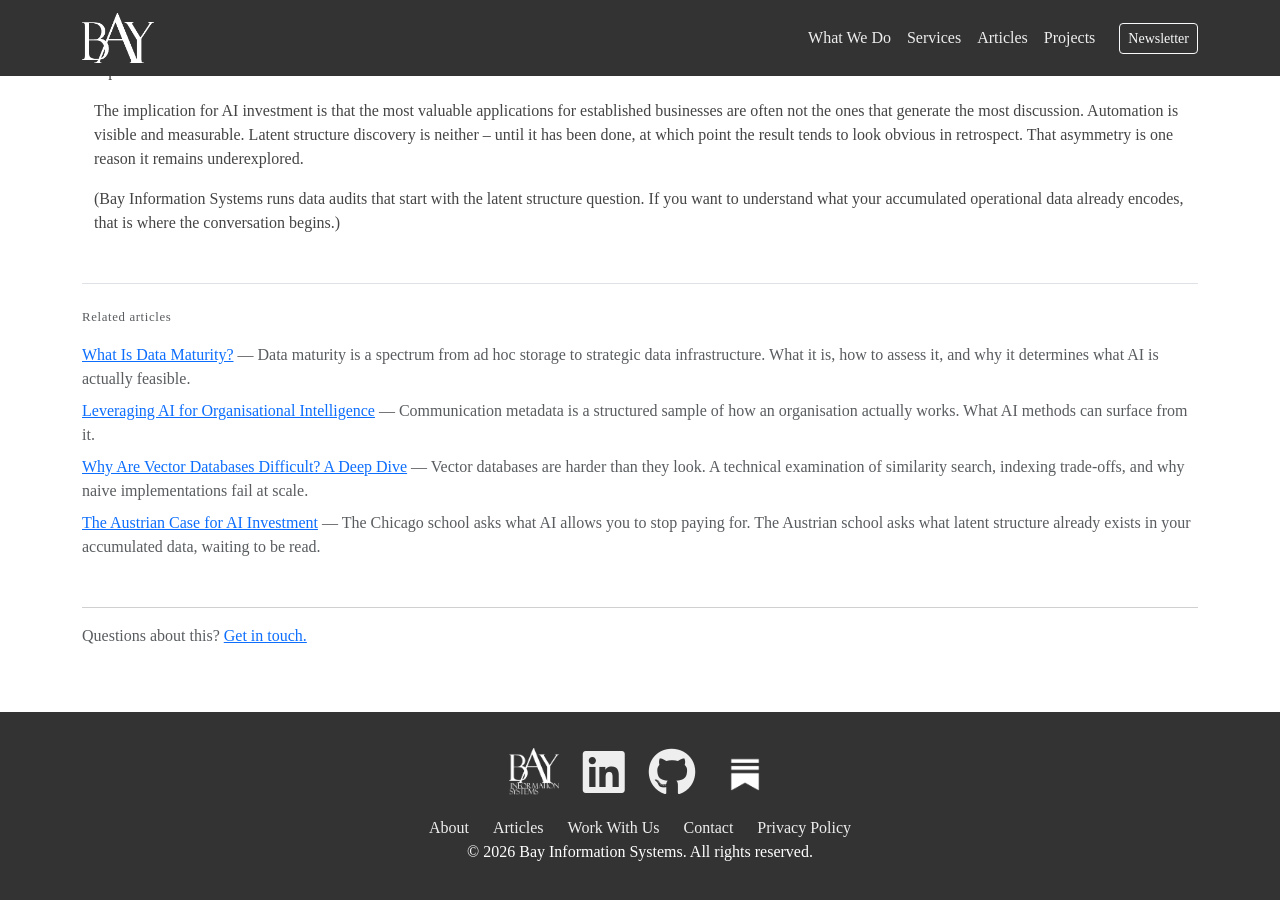
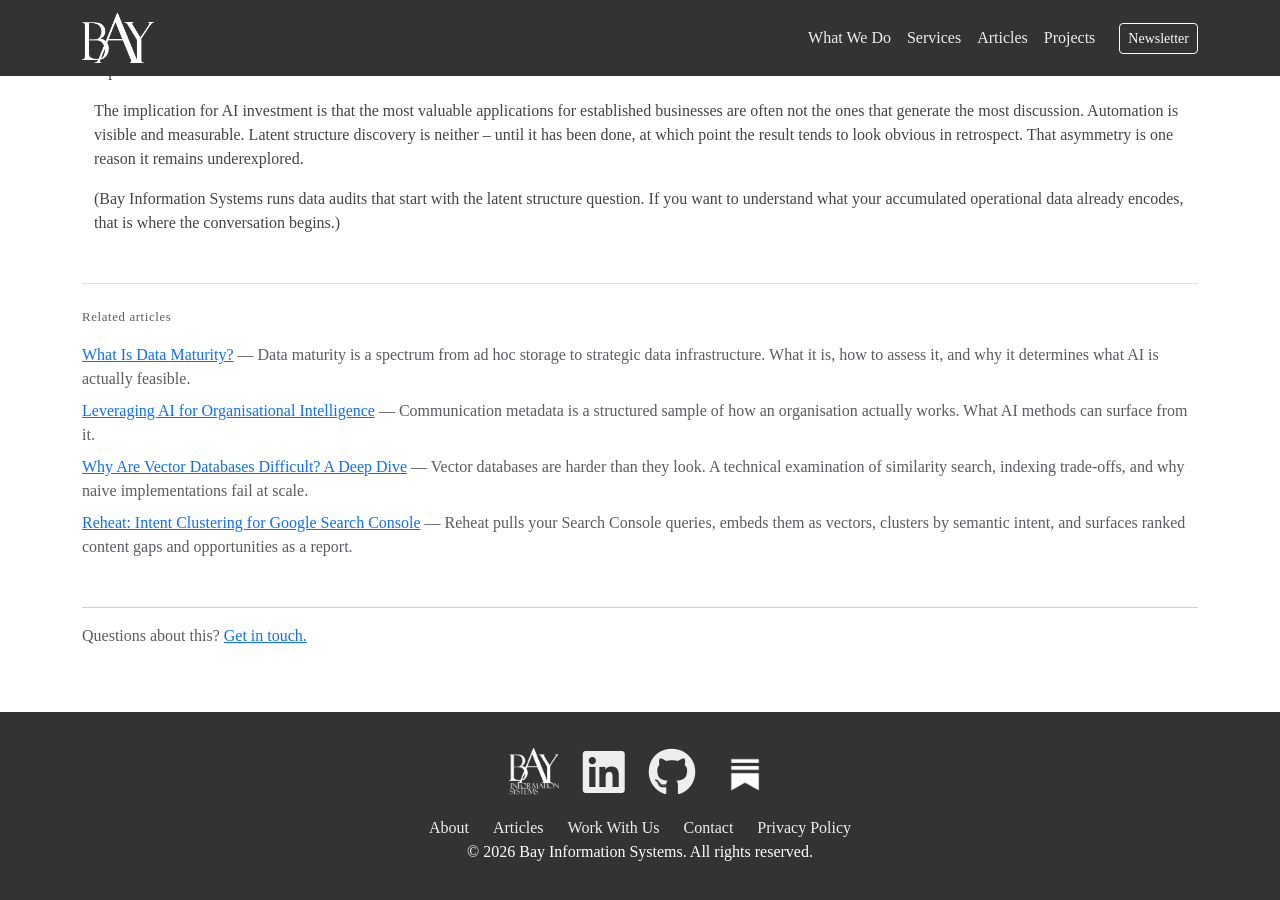
Before and after one commit to bayinfosys/bayinfosys.github.io, a Jekyll site: the page built from _posts/2026-01-01-41-what-your-data-already-knows.md, in a window 1280 px wide and 900 px high, scrolled down 1427 px. Built offline with Jekyll 4.4.1, drawn with Linux system fonts in a browser that asks for light colours.

Commit message:
reheat internal links

```diff
--- a/_posts/2026-01-01-41-what-your-data-already-knows.md
+++ b/_posts/2026-01-01-41-what-your-data-already-knows.md
@@ -10,7 +10,7 @@ related:
   - 17-data-maturity
   - 08-org-sampling
   - 20-vector-db-deepdive
-  - 38-austrian-AI
+  - 76-reheat
 ---
 
 # What Your Data Already Knows
--- a/_posts/2026-01-01-76-reheat.md
+++ b/_posts/2026-01-01-76-reheat.md
@@ -1,3 +1,18 @@
+---
+layout: article
+title: "Reheat: Intent Clustering for Google Search Console"
+seo_title: "Reheat: Open Source Intent Clustering for Google Search Console"
+description: "Reheat pulls your Search Console queries, embeds them as vectors, clusters by semantic intent, and surfaces ranked content gaps and opportunities as a report."
+keywords: ["search console", "intent clustering", "content gap analysis", "semantic clustering", "fastembed", "python cli", "seo tooling", "open source"]
+topic: "Developer Tools"
+date: 2026-06-01
+last_modified_at: 2026-06-01
+related:
+  - 51-dynawrap
+  - 47-geo
+  - 75-algorithm-lottery
+---
+
 **Reheat: Intent Clustering for Google Search Console**
 
 Search Console shows which queries arrived. The intent behind those queries -- how they cluster, which clusters dominate impressions, and how your content is spread among those clusters -- is unreadable. Reheat makes it readable.
```
Also changed, not shown: _posts/2026-01-01-39-content-is-dead.md (+1 -0 lines), _posts/2026-01-01-48-adtech-ml.md (+1 -1 lines), _posts/2026-01-01-60-embedding-networks.md (+1 -0 lines), _posts/2026-01-01-75-algorithm-lottery.md (+1 -0 lines).
